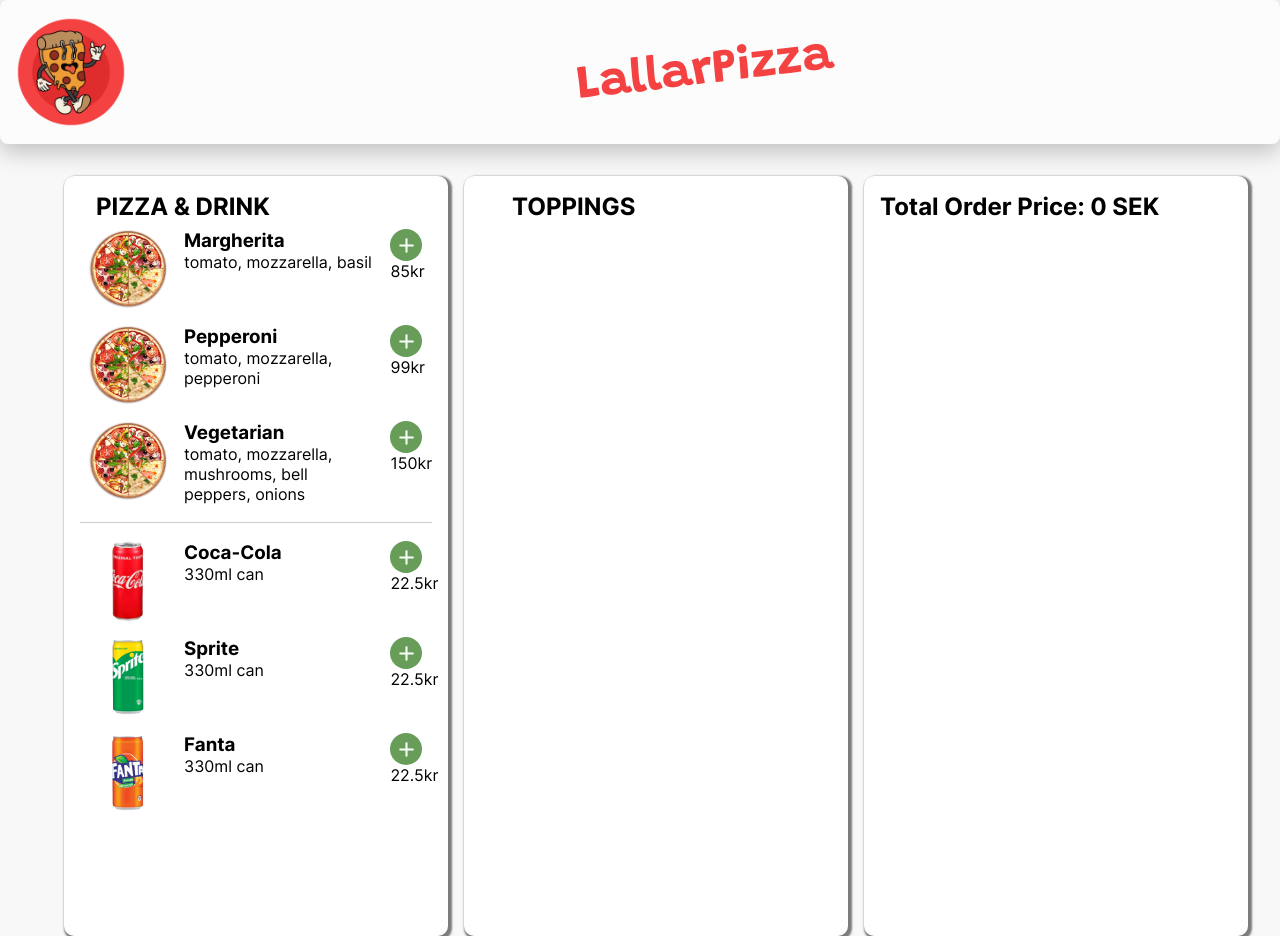
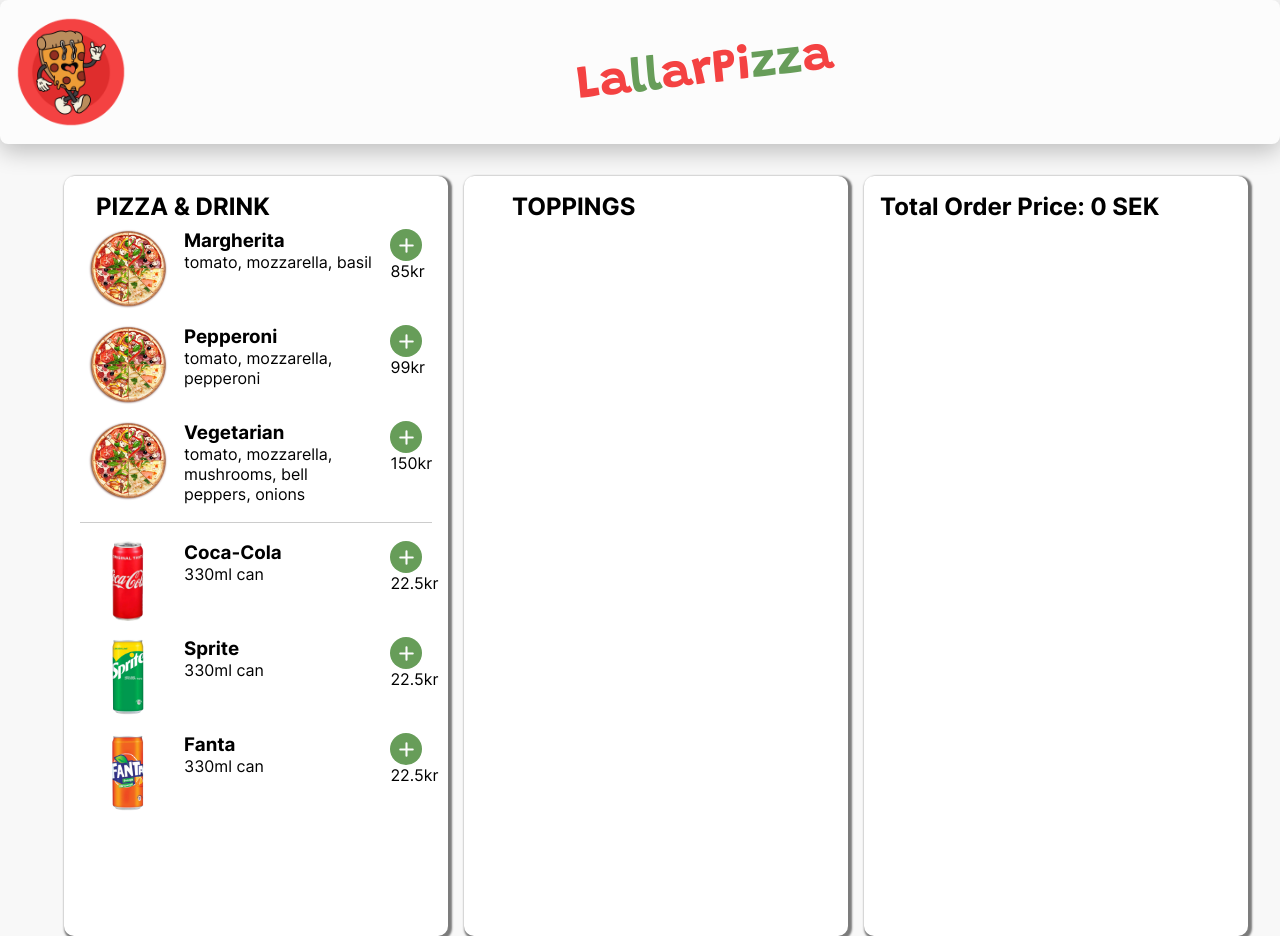
Before and after one commit to CrnaStrela94/LallarPizza, a React (Vite) app: page / in a window 1280 px wide. Built offline with nearby package versions, Linux system fonts and the light colour scheme.

Commit message:
css lite grönt på header

```diff
--- a/src/components/Header/Header.scss
+++ b/src/components/Header/Header.scss
@@ -31,4 +31,7 @@
     transform: rotate(-6.9deg);
     justify-self: center;
   }
+  .green{
+    color: #679D59;
+  }
 }
--- a/src/components/Header/Header.tsx
+++ b/src/components/Header/Header.tsx
@@ -4,7 +4,7 @@ const Header = () => {
     return (
         <div className="navbar">
             <img src="../src/assets/Lallar_pizza.png" alt="Logo" className="Pizzalogo"/>
-            <h1 className="Title">LallarPizza</h1>
+            <h1 className="Title">La<span className="green">ll</span>arPi<span className="green">zz</span>a</h1>
         </div>
     );
 };
--- a/src/components/containers/orderContainer/__Cart.scss
+++ b/src/components/containers/orderContainer/__Cart.scss
@@ -45,3 +45,7 @@ body {
     }
   }
 }
+.drinkImg{
+  width: 5rem;
+  height: 5rem;
+}
--- a/src/components/scss/__mixins.scss
+++ b/src/components/scss/__mixins.scss
@@ -5,7 +5,7 @@
     overflow-y: scroll;
     width: 30%;
     height: 47.5rem;
-  }
+}
 
 @mixin title{
     font-size: 1.5rem;
```
